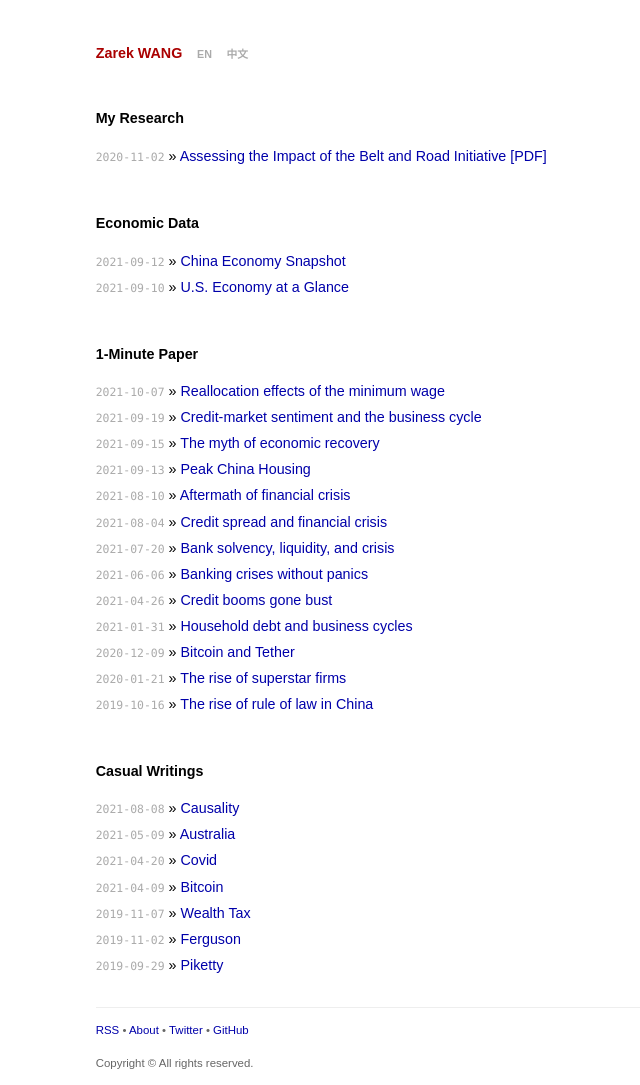
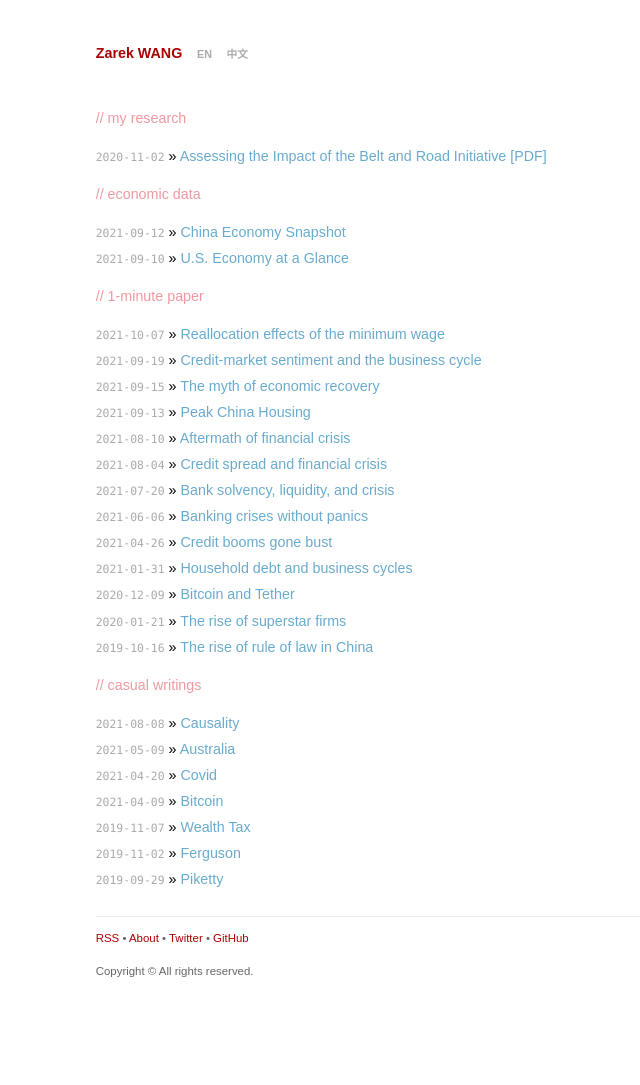
Before and after one commit to zemw/page, a Jekyll site: the page built from index.html, in a window 1280 px wide. Shown: the whole page, without its empty margins (244-884 px from the left). Built offline with Jekyll 4.4.1, drawn with Linux system fonts in a browser that asks for light colours; after the commit the page ends 994 px from its top, so only the background shows below that.

Commit message:
new color setting

```diff
--- a/css/screen.css
+++ b/css/screen.css
@@ -37,16 +37,16 @@ p {
 }
 
 a {
-  color: #00a;
+  color: #69abce;
   text-decoration: none;
 }
 
 a:hover {
-  color: black;
+  color: gray;
 }
 
 a:visited {
-  color: #00a; /* visited links do not change color */
+  color: #69abce; /* visited links do not change color */
 }
 
 table {
@@ -62,7 +62,7 @@ table {
 
 ul.posts {
   list-style-type: none;
-  margin-bottom: 2em;
+  margin-bottom: 0em;
 }
 
   ul.posts li {
@@ -119,6 +119,11 @@ ul.posts {
     color: #aaa;
   }
 
+  #home h2 {
+    color: #ee99a0;
+    font-weight: 100;
+  }
+
   .site .footer {
     font-size: 80%;
     color: #666;
@@ -127,13 +132,21 @@ ul.posts {
     overflow: hidden;
   }
 
+  .site .footer a {
+    color: #a00;
+  }
+
+  .site .footer a:hover {
+    color: black;
+  }
+
     .site .footer .contact {
       float: left;
       margin-right: 3em;
     }
 
       .site .footer .contact a {
-        color: #8085C1;
+        color: black;
       }
 
     .site .footer .rss {
--- a/index.html
+++ b/index.html
@@ -5,14 +5,14 @@ layout: default
 <div id="home">
 
   <div class="posts-by-category">
-    <h2>My Research</h2>
+    <h2>// my research</h2>
     <ul class="posts">
       <li><span>2020-11-02</span> &raquo; <a href="{{site.baseurl}}/rse/bri.pdf">Assessing the Impact of the Belt and Road Initiative [PDF]</a></li>
     </ul>
   </div>
 
   <div class="posts-by-category">
-    <h2>Economic Data</h2>
+    <h2>// economic data</h2>
     <ul class="posts">
       <li><span>2021-09-12</span> &raquo; <a href="https://zemw.github.io/ce/">China Economy Snapshot</a></li>
       <li><span>2021-09-10</span> &raquo; <a href="https://zemw.github.io/us/">U.S. Economy at a Glance</a></li>
@@ -20,7 +20,7 @@ layout: default
   </div>
 
   <div class="posts-by-catagory">
-    <h2>1-Minute Paper</h2>
+    <h2>// 1-minute paper</h2>
     <ul class="posts">
       <li><span>2021-10-07</span> &raquo; <a href="{{site.baseurl}}/pap/Dustmann2021.html">Reallocation effects of the minimum wage</a></li>
       <li><span>2021-09-19</span> &raquo; <a href="{{site.baseurl}}/pap/Salido2017.html">Credit-market sentiment and the business cycle</a></li>
@@ -39,7 +39,7 @@ layout: default
   </div>
 
   <div class="posts-by-catagory">
-    <h2>Casual Writings</h2>
+    <h2>// casual writings</h2>
     <ul class="posts">
         {% for post in site.categories.misc -%}
           <li><span>{{ post.date | date: "%Y-%m-%d"  }}</span> &raquo; <a href="{{site.baseurl}}{{post.url}}">{{ post.title }}</a></li>
```
